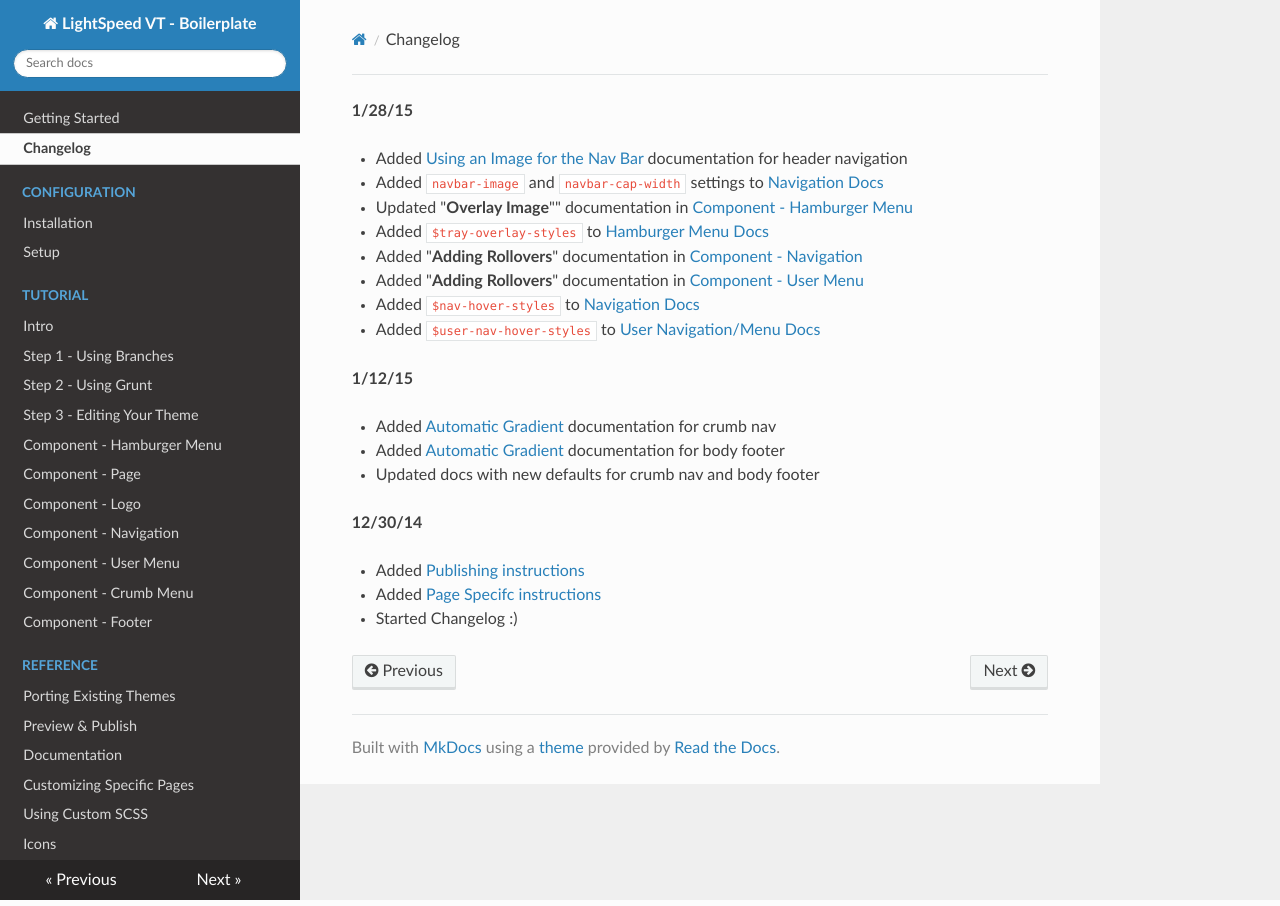
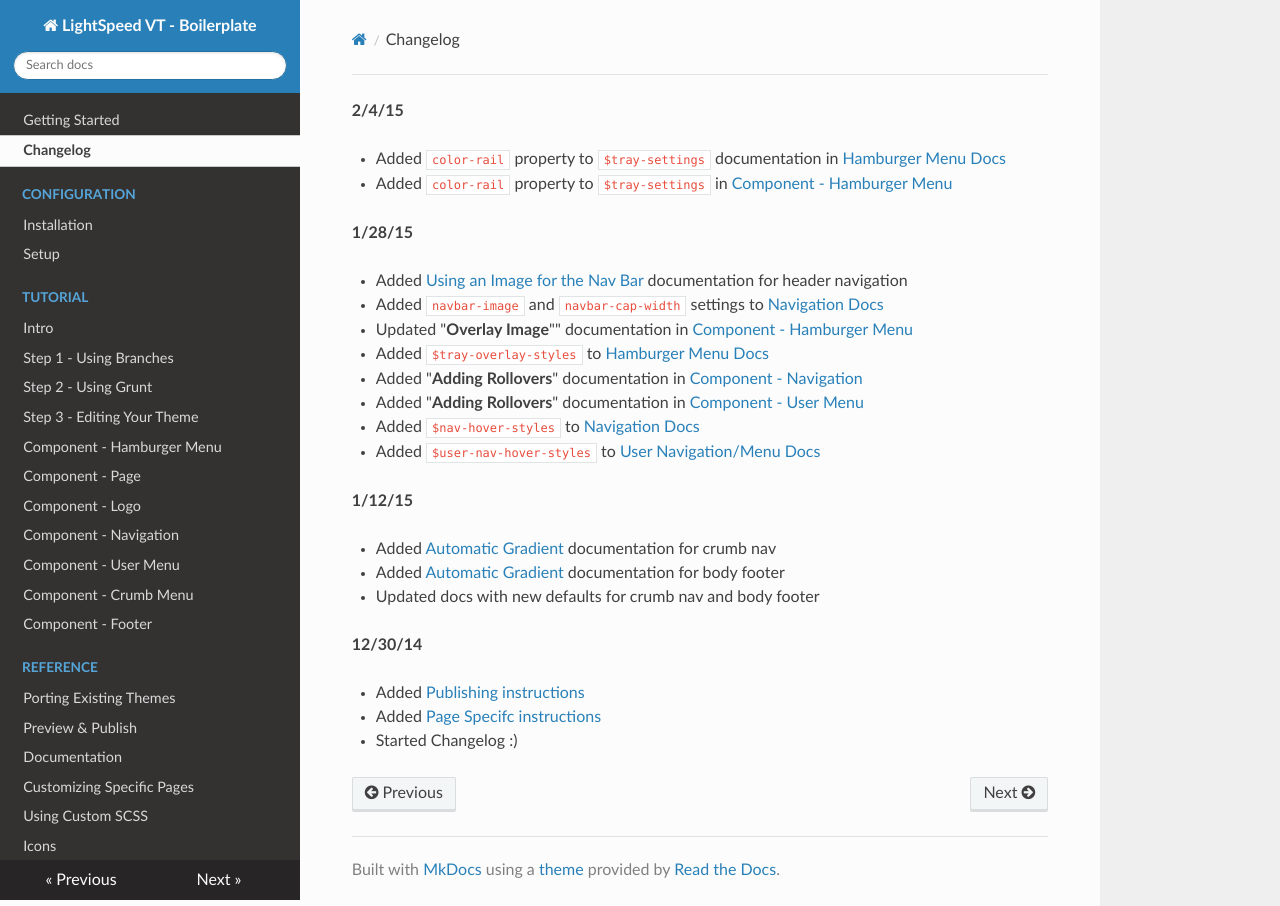
Before and after one commit to lightspeedvt/lsvt-docs, an MkDocs documentation site: the page built from docs/changelog.md, in a window 1280 px wide. Built offline with MkDocs 1.6.1, drawn with Linux system fonts in a browser that asks for light colours; nearby versions of some CDN libraries; old or Windows-style settings are respelled for this version of MkDocs.

Commit message:
Add color-rail to docs

```diff
--- a/docs/changelog.md
+++ b/docs/changelog.md
@@ -1,3 +1,8 @@
+**2/4/15**
+
+- Added `color-rail` property to `$tray-settings` documentation in [Hamburger Menu Docs](boilerplate/docs/#hamburger-menu)
+- Added `color-rail` property to `$tray-settings` in [Component - Hamburger Menu](boilerplate/tutorial-hamburger.md)
+
 **1/28/15**
 
 - Added [Using an Image for the Nav Bar](boilerplate/tutorial-nav/#using-an-image-for-the-nav-bar) documentation for header navigation
```
Also changed, not shown: docs/boilerplate/docs.md (+2 -1 lines), docs/boilerplate/tutorial-hamburger.md (+2 -1 lines).
